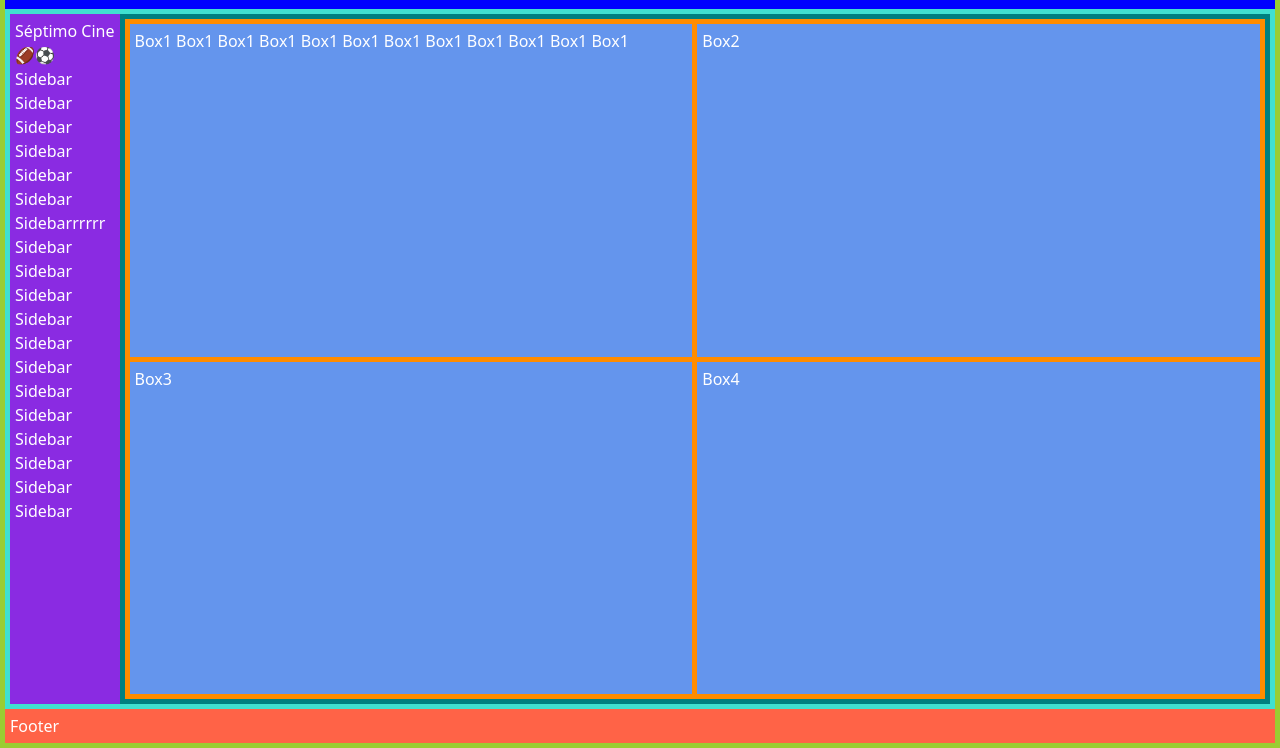
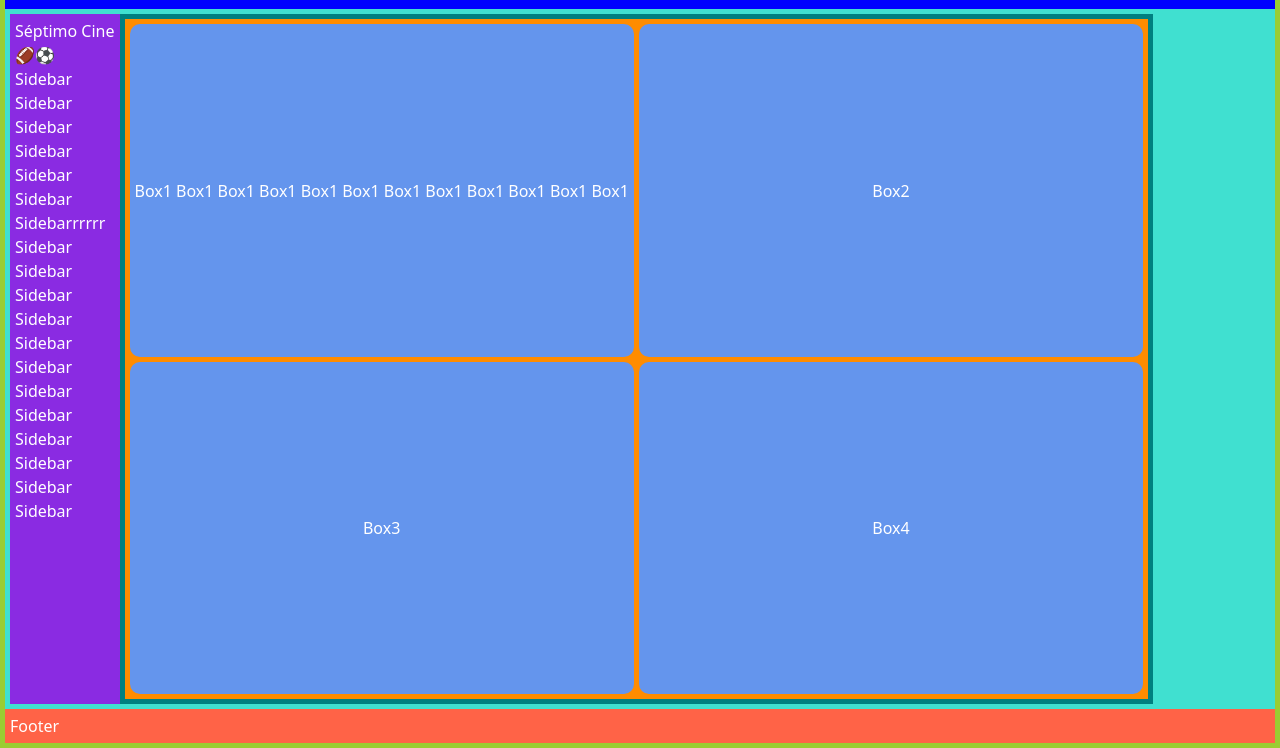
Before and after one commit to schleising/schleising.github.io, a plain HTML site: page test.html in a window 1280 px wide. Shown: the part 52-800 px from the top of the page. Drawn offline with Linux system fonts and the light colour scheme.

Commit message:
Remove unnecesary flex commands and centre content both vertically and horizontally

```diff
--- a/static/css/test.css
+++ b/static/css/test.css
@@ -46,7 +46,6 @@ body {
   color: white;
   padding: 5px;
   display: flex;
-  flex: 1 1 auto;
   overflow-y: auto;
 }
 
@@ -58,7 +57,6 @@ body {
   grid-template-columns: 1fr 1fr;
   grid-template-rows: 1fr 1fr;
   grid-gap: 5px;
-  flex: 1 1 auto;
 }
 
 .box {
@@ -67,12 +65,17 @@ body {
   min-width: 0;
   min-height: 0;
   overflow-y: auto;
+  border-radius: 10px;
+  display: flex;
+  align-items: center;
+  justify-content: center;
 }
 
 img {
   object-fit: contain;
   max-width: 100%;
   max-height: 100%;
+  border-radius: 10px;
 }
 
 #footer {
```
